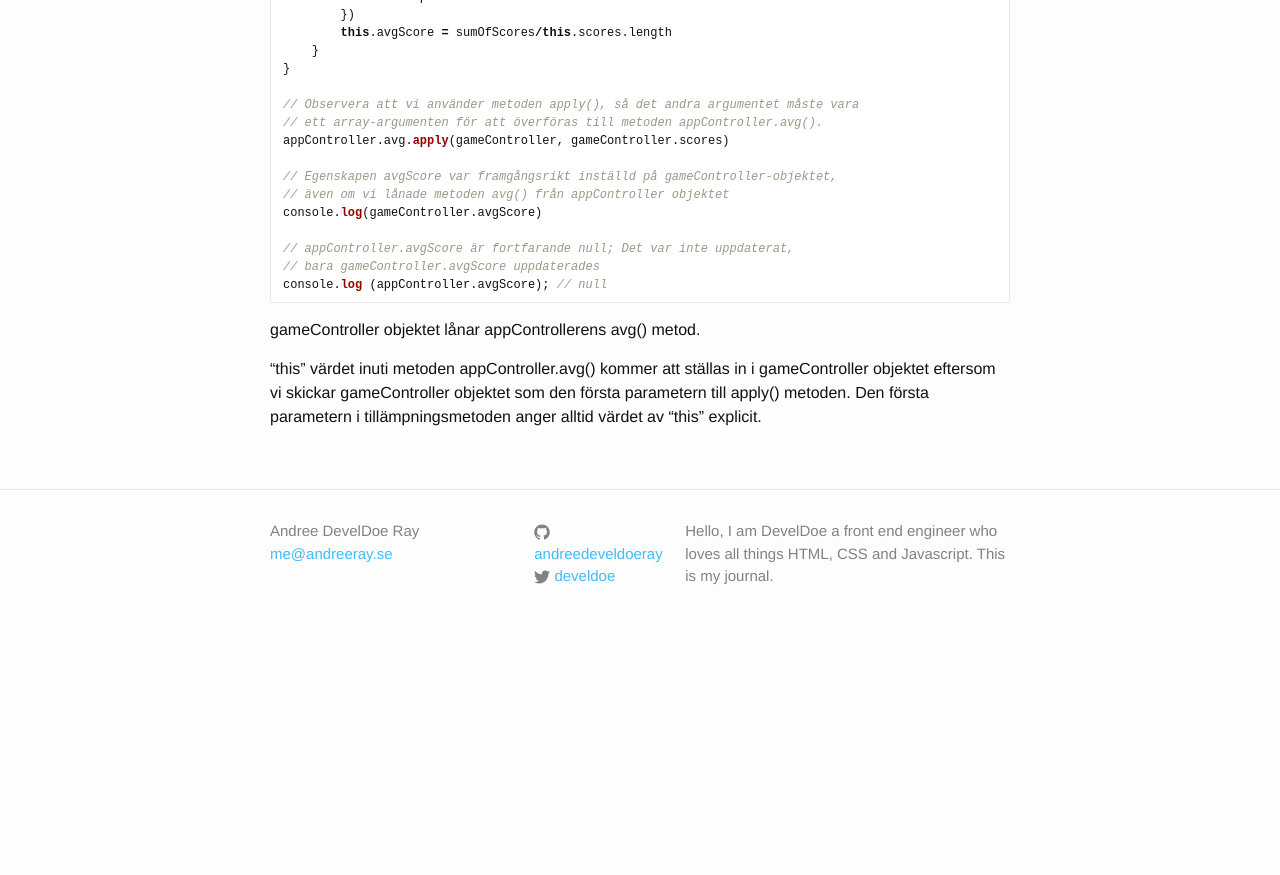
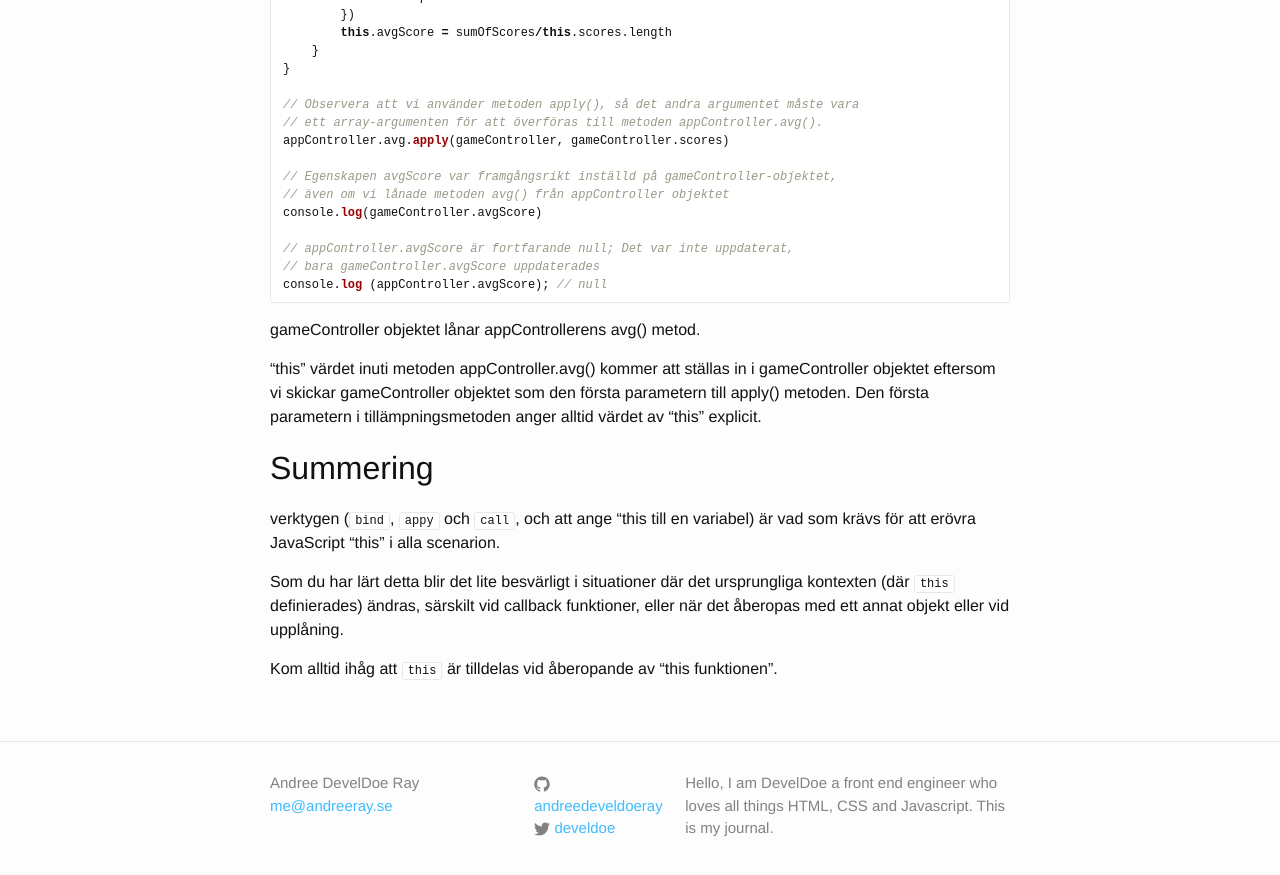
Before and after one commit to develdoe/develdoe.github.io, a Jekyll site: the page built from _posts/2017-11-12-javascript-this-nyckelordet.md, in a window 1280 px wide and 900 px high, scrolled down 8306 px. Shown: the top 875 px of the window. Built offline with Jekyll 4.4.1, drawn with Linux system fonts in a browser that asks for light colours; before the commit the page ends 8954 px from its top, so only the background shows below that.

Commit message:
Update 2017-11-12-javascript-this-nyckelordet.md

```diff
--- a/_posts/2017-11-12-javascript-this-nyckelordet.md
+++ b/_posts/2017-11-12-javascript-this-nyckelordet.md
@@ -384,3 +384,12 @@ console.log (appController.avgScore); // null
 gameController objektet lånar appControllerens avg() metod.
 
 "this" värdet inuti metoden appController.avg() kommer att ställas in i gameController objektet eftersom vi skickar gameController objektet som den första parametern till apply() metoden. Den första parametern i tillämpningsmetoden anger alltid värdet av "this" explicit.
+
+
+## Summering
+
+verktygen (`bind`, `appy` och `call`, och att ange "this till en variabel) är vad som krävs för att erövra JavaScript "this" i alla scenarion.
+
+Som du har lärt detta blir det lite besvärligt i situationer där det ursprungliga kontexten (där `this` definierades) ändras, särskilt vid callback funktioner, eller när det åberopas med ett annat objekt eller vid upplåning.
+
+Kom alltid ihåg att `this` är tilldelas vid åberopande av "this funktionen".
```
